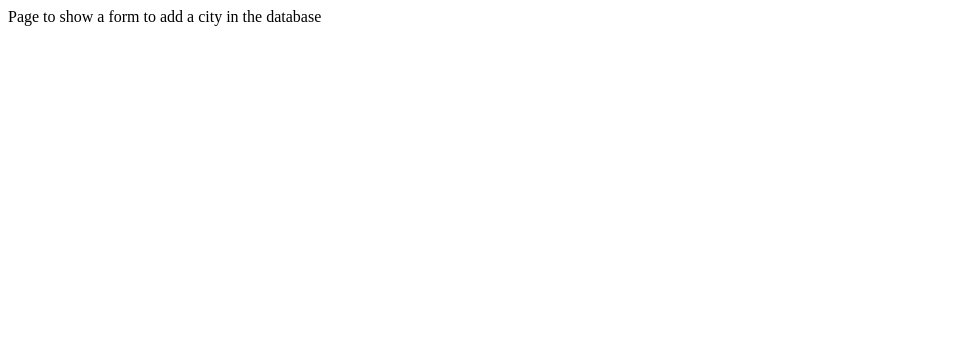
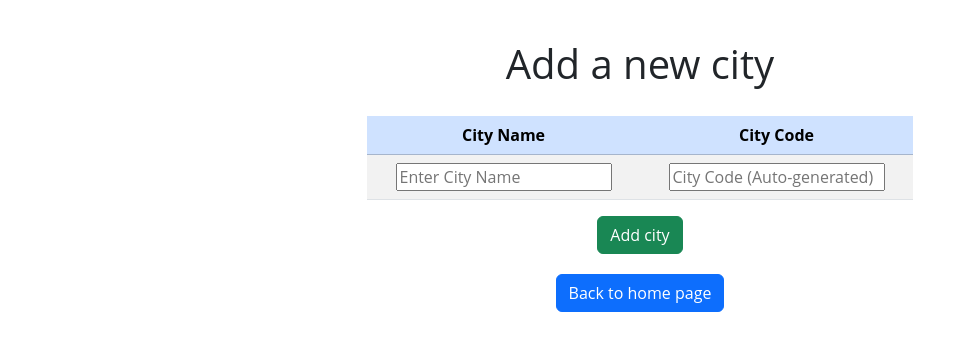
Before and after one commit to kumar92varun/Python-Basics-Flask, a Flask app: page /cities/add in a window 1280 px wide. Shown: the top 351 px of the page, without its empty margins (0-968 px from the left). Run offline with Flask 3, Linux system fonts and the light colour scheme.

Commit message:
Added page to add a city

```diff
--- a/app.py
+++ b/app.py
@@ -20,23 +20,23 @@ blogData = {
 blogData['blogUrl'] = f"{blogData['blogUrl']}?utm_campaign={blogData['utmCampaign']}&utm_source={blogData['utmSource']}&utm_medium={blogData['utmMedium']}&utm_content={blogData['utmContent']}"
 
 
-@app.route('/')
+@app.get('/')
 def homePage():
     return render_template('pages/home.html')
 
 
-@app.route('/cities')
+@app.get('/cities')
 def citiesListPage():
     cities = getCitiesList()
     return render_template('pages/cities/list.html', cities = cities)
 
 
-@app.route('/cities/add')
+@app.get('/cities/add')
 def addCityPage():
-    return "Page to show a form to add a city in the database"
+    return render_template("pages/cities/add.html")
 
 
-@app.route('/cities/<int:id>')
+@app.get('/cities/<int:id>')
 def loadCity(id):
     city = getCityById(id)
 
--- /dev/null
+++ b/templates/pages/cities/add.html
@@ -0,0 +1,71 @@
+<html>
+
+<head>
+    <link href="https://cdn.jsdelivr.net/npm/bootstrap@5.3.8/dist/css/bootstrap.min.css" rel="stylesheet">
+    <link rel="stylesheet" href="{{ url_for('static', filename='css/common.css') }}">
+</head>
+
+<body>
+    <div class="container tm-40">
+        <div class="row text-center">
+            <h1 class="text-3xl font-bold underline">Add a new city</h1>
+        </div>
+        <div class="row tm-20">
+            <div class="col-xs-12 col-sm-10 offset-sm-1 col-md-6 offset-md-3 text-center">
+                <table class="col-xs-4 table table-striped align-middle text-center">
+                    <thead class="table-primary">
+                        <th>City Name</th>
+                        <th>City Code</th>
+                    </thead>
+
+                    <tr>
+                        <td>
+                            <input type="text" name="cityName" id="cityName" placeholder="Enter City Name">
+                        </td>
+                        <td>
+                            <input type="text" name="cityCode" id="cityCode" placeholder="City Code (Auto-generated)" readonly>
+                        </td>
+                    </tr>
+                </table>
+            </div>
+            <div class="col-xs-12 text-center">
+                <input type="button" onclick="addCity()" value="Add city" class="btn btn-success">
+            </div>
+            <div class="col-xs-12 text-center tm-20">
+                <a href="{{ url_for('homePage') }}" class="btn btn-primary">Back to home page</a>
+            </div>
+        </div>
+
+    </div>
+
+
+    <script src="https://cdn.jsdelivr.net/npm/bootstrap@5.3.8/dist/js/bootstrap.bundle.min.js"></script>
+    <script>
+        const nameT = document.getElementById('cityName')
+        const codeT = document.getElementById('cityCode')
+
+        nameT.addEventListener('input', function () {
+
+            codeT.value = nameT.value.toLowerCase().trim().replace(/[^a-z0-9\s-]/g, "").replace(/\s+/g, "-").replace(/-+/g, "-")
+        })
+
+
+        function addCity() {
+            let formData = new FormData()
+            formData.append('name', nameT.value)
+            formData.append('code', codeT.value)
+
+
+            let response = fetch('/api/cities', {
+                method: 'POST',
+                body: formData
+            })
+            .then(response => response.json())
+            .then(function (response) {
+                window.location = `/cities/${response.cityId}`
+            })
+        }
+    </script>
+</body>
+
+</html>
```
Also changed, not shown: templates/pages/cities/list.html (+14 -6 lines).
